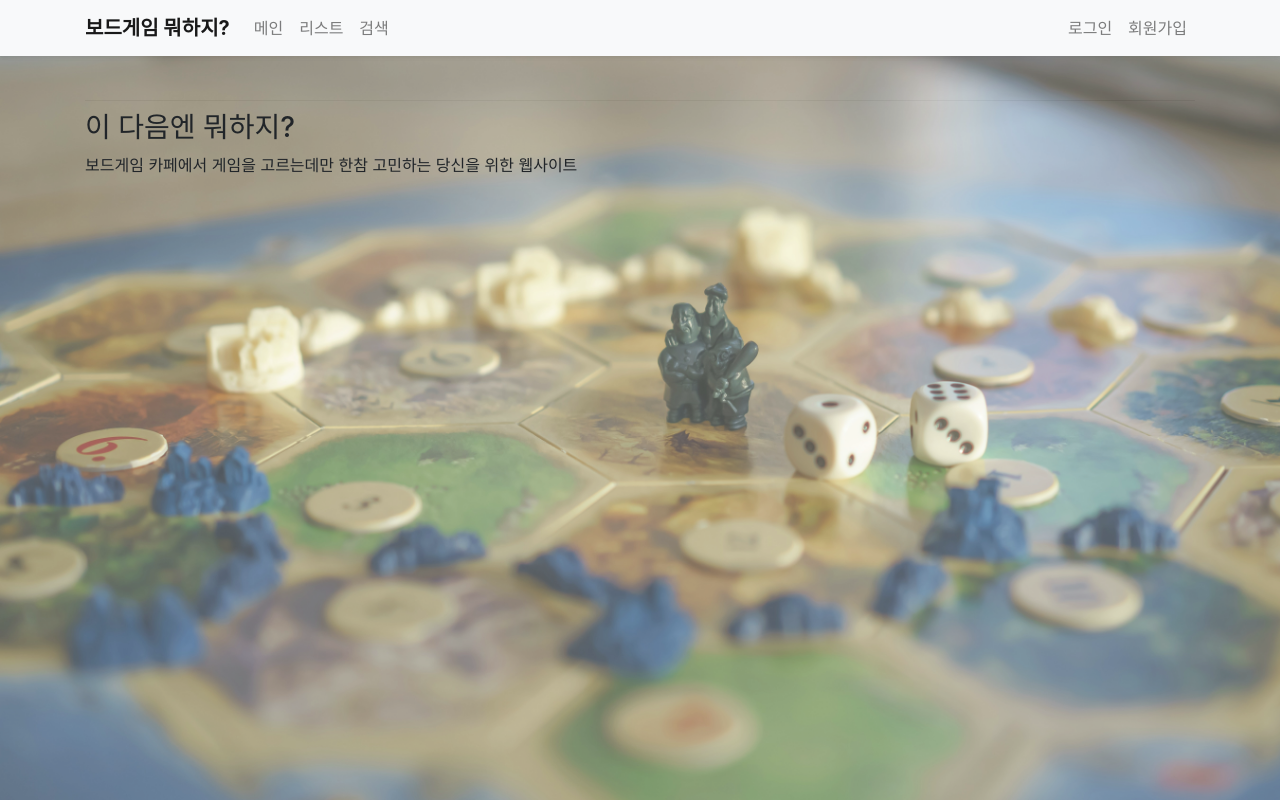
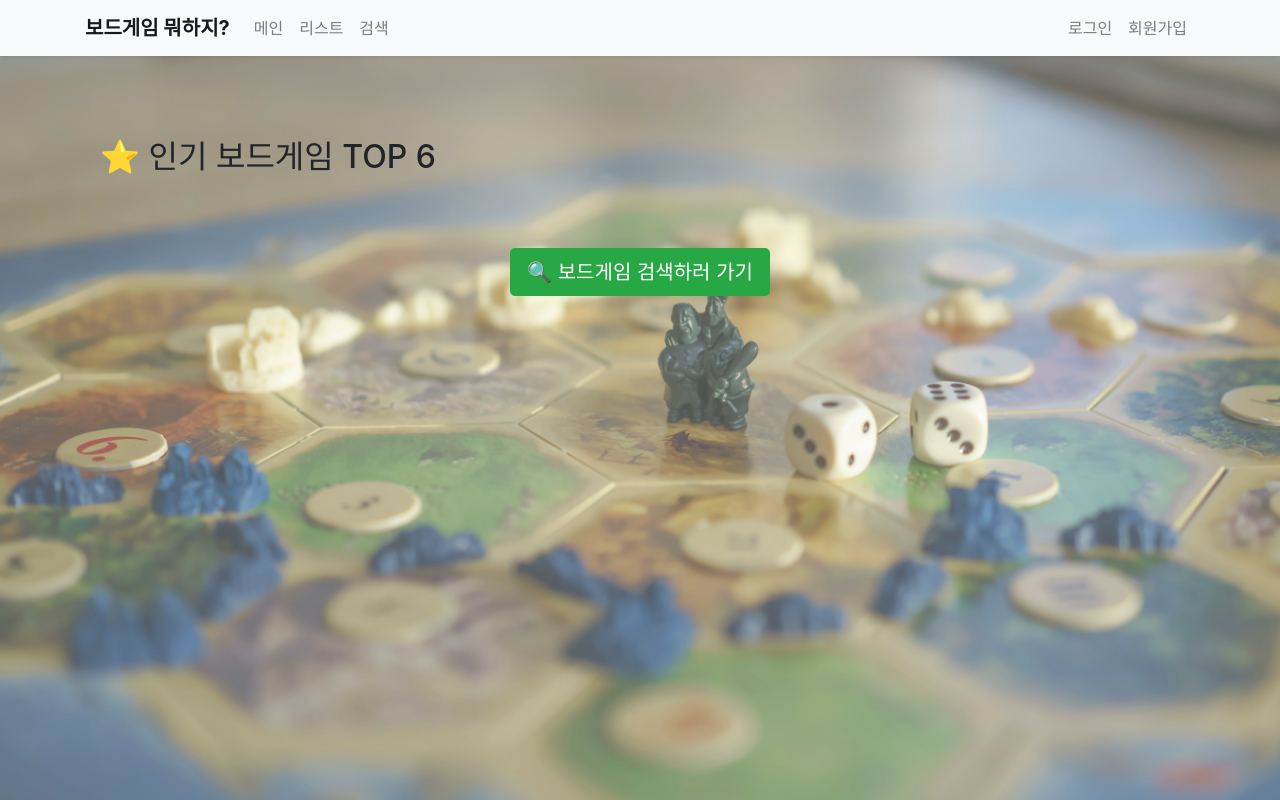
Before and after one commit to Rim-SeungJae/Board-game-recommendation, a Django app: page / in a window 1280 px wide. Run offline with Django 3.2, Linux system fonts and the light colour scheme; data that the repository does not hold is empty; parts of the project's set-up code (start-up, migrations or seed data) failed here and were passed over; some libraries are stand-ins or nearby versions.

Commit message:
Main page decoration

```diff
--- a/django_web/mysite/views.py
+++ b/django_web/mysite/views.py
@@ -5,9 +5,17 @@ from django.urls import reverse_lazy
 
 from django.contrib.auth.mixins import AccessMixin
 
+from list.models import Boardgame_detail
+
 # HomeView is for our main page
 class HomeView(TemplateView):
     template_name='home.html'
+    def get_context_data(self, **kwargs):
+        context = super().get_context_data(**kwargs)
+
+        context['popular_games'] = Boardgame_detail.objects.order_by('index')[:6]
+
+        return context
 
 # UserCreateView is for user registration
 class UserCreateView(CreateView):
--- a/django_web/static/css/home.css
+++ b/django_web/static/css/home.css
@@ -11,4 +11,5 @@
   min-height: 100%;
   background-repeat: no-repeat;
   display: none;
+  z-index: -1;
 }
--- a/django_web/templates/home.html
+++ b/django_web/templates/home.html
@@ -1,4 +1,4 @@
-{% extends 'base.html' %}
+{% extends "base.html" %}
 
 {% load static %}
 
@@ -10,15 +10,27 @@
 {% endblock %}
 
 {% block content %}
-	<div class="home-image">
-	</div>
+<div class="home-image">
+</div>
+<div class="container mt-5">
+  <h2 class="mt-5 mb-4">⭐ 인기 보드게임 TOP 6</h2>
+  <div class="row">
+    {% for game in popular_games %}
+      <div class="col-md-4 mb-4">
+        <div class="card h-100">
+          <img src="{{ game.thumbnail }}" class="card-img-top" alt="{{ game.primary }}" style="height:200px; object-fit:cover;">
+          <div class="card-body">
+            <h5 class="card-title">{{ game.primary }}</h5>
+            <p class="card-text">평균 평점: {{ game.average }}</p>
+            <a href="{{ game.get_absolute_url }}" class="btn btn-sm btn-outline-secondary">보러가기</a>
+          </div>
+        </div>
+      </div>
+    {% endfor %}
+  </div>
 
-	<hr style="margin: 10px 0;">
-
-	<div class="row">
-		<div class="col-sm-6">
-			<h3>이 다음엔 뭐하지?</h3>
-			<p>보드게임 카페에서 게임을 고르는데만 한참 고민하는 당신을 위한 웹사이트</p>
-		</div>
-	</div>
-{% endblock content %}
+  <div class="text-center mt-5">
+    <a href="{% url 'list:boardgame_search' %}" class="btn btn-lg btn-success">🔍 보드게임 검색하러 가기</a>
+  </div>
+</div>
+{% endblock %}
```
Also changed, not shown: project/save_similarity.py (+33 -33 lines).
